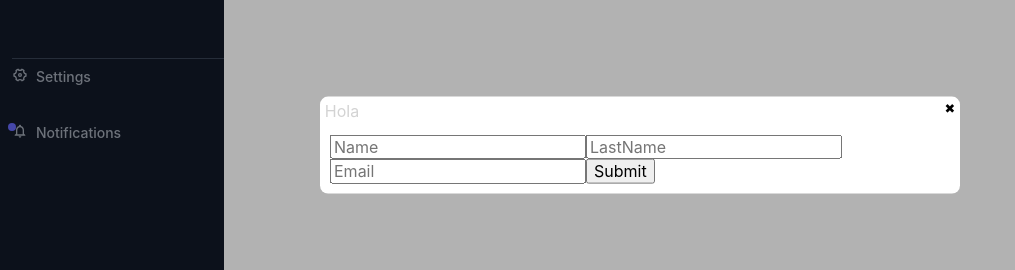
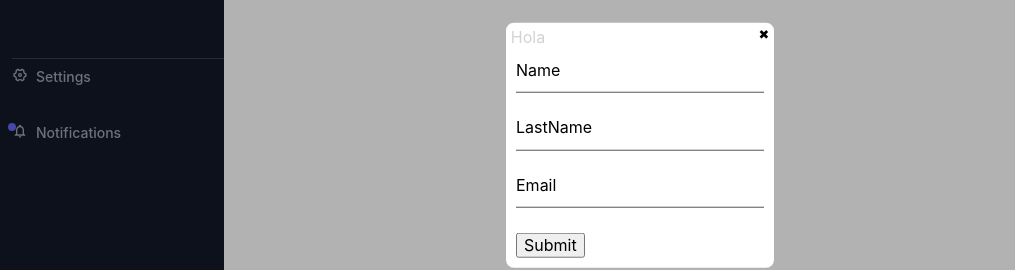
Before and after one commit to jbetancur12/apartment-manager, a React (Create React App) app: page /about in a window 1280 px wide. Both pictures are taken after a click on the button "Add Tenant". Shown: the part 255-525 px from the top of the page, without its empty margins (0-1015 px from the left). Built offline with nearby package versions, Linux system fonts and the light colour scheme.

Commit message:
Modified input component

```diff
--- /dev/null
+++ b/src/Components/Input/Input.scss
@@ -0,0 +1,70 @@
+.Input {
+  &-error {
+    color: #cc0033;
+    display: inline-block;
+    font-size: 12px;
+    line-height: 15px;
+    margin: 5px 0 0;
+  }
+  &-container {
+    position: relative;
+    margin-bottom: 25px;
+
+    label {
+      position: absolute;
+      top: 0px;
+      left: 0px;
+      font-size: 16px;
+      color: #000;
+      // pointer-event: none;
+      transition: all 0.5s ease-in-out;
+    }
+
+    input {
+      border: 0;
+      border-bottom: 1px solid #555;
+      background: transparent;
+      width: 100%;
+      padding: 8px 0 5px 0;
+      font-size: 16px;
+      color: #000;
+
+      &::-webkit-input-placeholder {
+        opacity: 0;
+        transition: opacity 0.2s ease-out;
+      }
+
+      &::-moz-placeholder {
+        opacity: 0;
+        transition: opacity 0.2s ease-out;
+      }
+
+      &:focus,
+      &:not(:placeholder-shown) {
+        border: none;
+        outline: none;
+        border-bottom: 2px solid #e74c3c;
+        transition: opacity 0.2s ease-out;
+        will-change: opacity;
+        &::-webkit-input-placeholder {
+          opacity: 1;
+          transition: 0.2s;
+        }
+
+        &::-moz-placeholder {
+          opacity: 1;
+          transition: 0.2s;
+        }
+
+        ~ {
+          label {
+            top: -12px;
+            font-size: 12px;
+            transition: top 0.2s cubic-bezier(0.9, -0.15, 0.1, 1.15),
+              opacity 0.2s ease-out;
+          }
+        }
+      }
+    }
+  }
+}
--- /dev/null
+++ b/src/Components/Input/Input.tsx
@@ -0,0 +1,38 @@
+import React from "react";
+import "./Input.scss";
+
+interface Props extends React.InputHTMLAttributes<HTMLInputElement> {
+  placeholder?: string;
+  label?: string;
+  type?: string;
+  ref: string;
+  name?: string;
+  error?: string;
+}
+
+const Input: React.ForwardRefRenderFunction<HTMLInputElement, Props> = (
+  { placeholder, label, type = "text", name, error, ...otherProps },
+  ref
+) => {
+  return (
+    <div className="Input">
+      <div className="Input-container">
+        <input
+          type={type}
+          // required
+          placeholder={placeholder}
+          name={name}
+          {...otherProps}
+          ref={ref}
+          autoComplete="off"
+        />
+        <label>{label}</label>
+        <span className="Input-error">{error}</span>
+      </div>
+    </div>
+  );
+};
+
+const FormInput = React.forwardRef(Input);
+
+export default FormInput;
--- a/src/Components/Tenants/components/Form.tsx
+++ b/src/Components/Tenants/components/Form.tsx
@@ -1,5 +1,6 @@
 import React from "react";
 import { useForm, SubmitHandler } from "react-hook-form";
+import Input from "../../Input/Input";
 
 interface Tenant {
   firstname: string;
@@ -18,21 +19,29 @@ const Form = () => {
   console.log(errors);
   return (
     <form onSubmit={handleSubmit(onSubmit)}>
-      <input
-        {...register("firstname", { required: "Name is required" })}
+      <Input
         type="text"
-        placeholder="Name"
+        placeholder="firstname"
+        label="Name"
+        {...register("firstname", { required: "Name is required." })}
+        error={errors.firstname?.message}
       />
-      <input
-        {...register("lastname", { required: "LastName is required" })}
+      <Input
         type="text"
-        placeholder="LastName"
+        placeholder="lastname"
+        label="LastName"
+        {...register("lastname", { required: "LastName is required." })}
+        error={errors.lastname?.message}
       />
-      <input
-        {...register("email", { required: "Email is required" })}
+
+      <Input
         type="email"
         placeholder="Email"
+        label="Email"
+        {...register("email", { required: "email is required." })}
+        error={errors.email?.message}
       />
+
       <input type="submit" />
     </form>
   );
```
Also changed, not shown: 1 other file (tests, documents, lock files or other folders).
